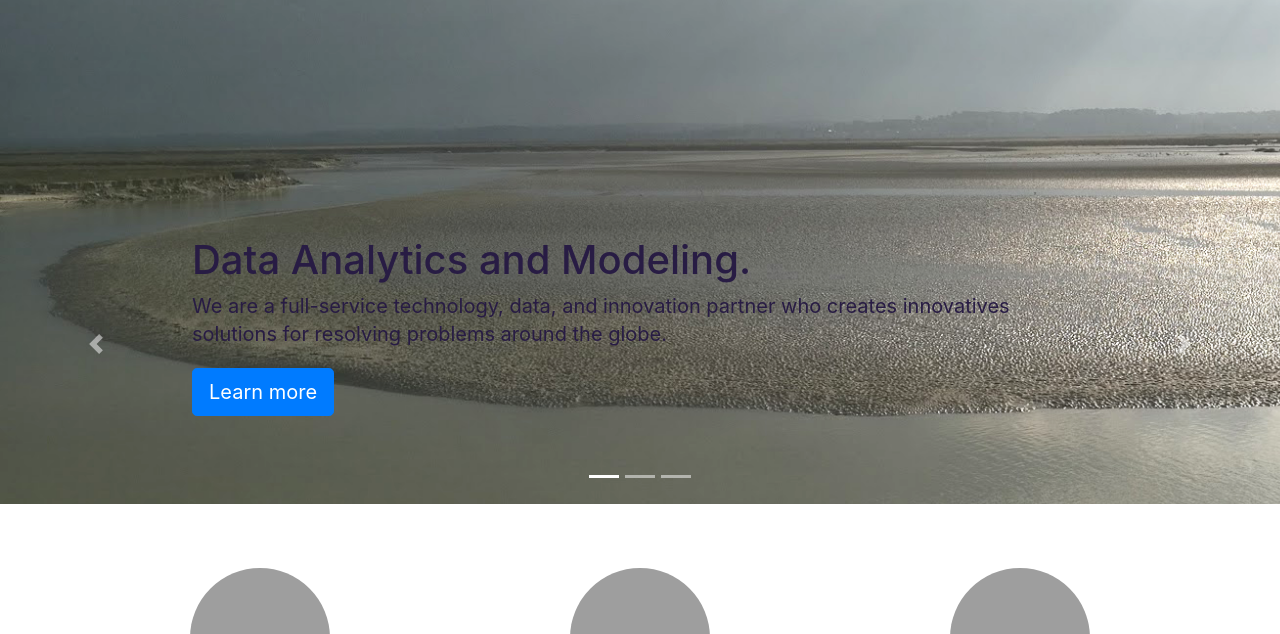
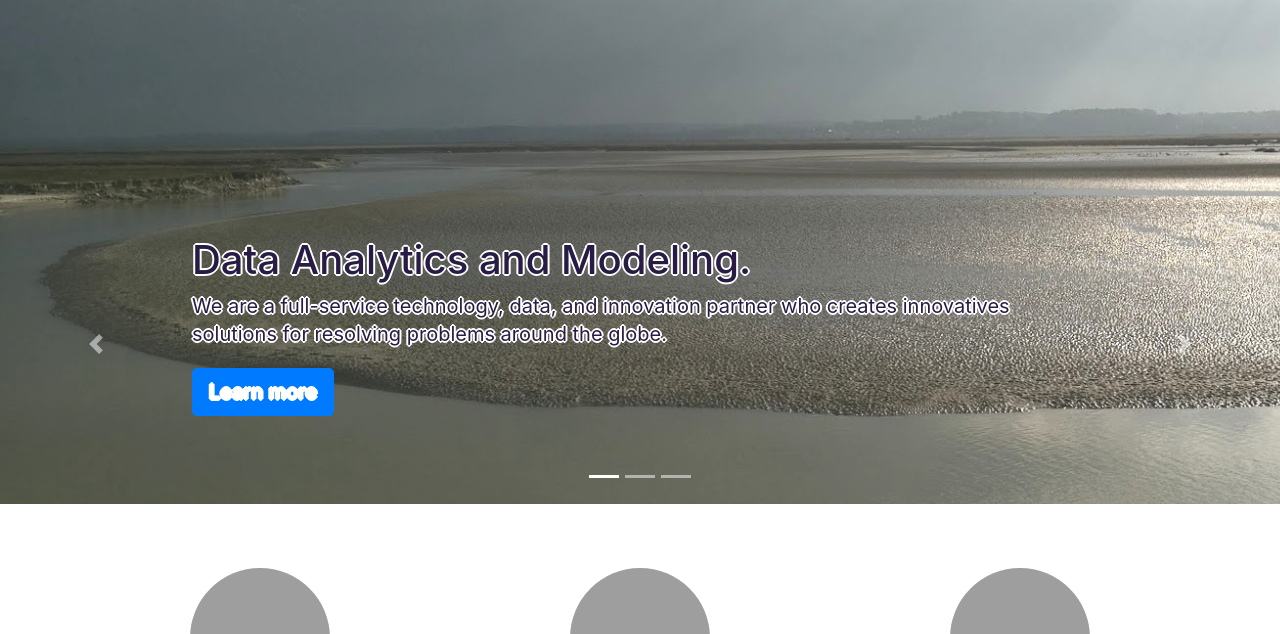
Before and after one commit to sebadiaz/ricito, a PHP site: page /siteweb/index.html in a window 1280 px wide. Shown: the part 56-690 px from the top of the page. Run offline with PHP 8.4, Linux system fonts and the light colour scheme; grey boxes are pictures that could not be loaded.

Commit message:
commit all

```diff
--- a/siteweb/css/carousel.css
+++ b/siteweb/css/carousel.css
@@ -22,6 +22,8 @@ body {
     bottom: 3rem;
     z-index: 10;
     color: rgb(40, 28, 68);
+    text-shadow: 2px 0 0 #fff, -2px 0 0 #fff, 0 2px 0 #fff, 0 -2px 0 #fff, 1px 1px #fff, -1px -1px 0 #fff, 1px -1px 0 #fff, -1px 1px 0 #fff;
+
   }
 
   /* Declare heights because of positioning of img element */
@@ -29,6 +31,8 @@ body {
     height: 32rem;
     background-color: #777;
     color: rgb(40, 28, 68);
+    text-shadow: 2px 0 0 #fff, -2px 0 0 #fff, 0 2px 0 #fff, 0 -2px 0 #fff, 1px 1px #fff, -1px -1px 0 #fff, 1px -1px 0 #fff, -1px 1px 0 #fff;
+
 
   }
   .carousel-item > img {
```
